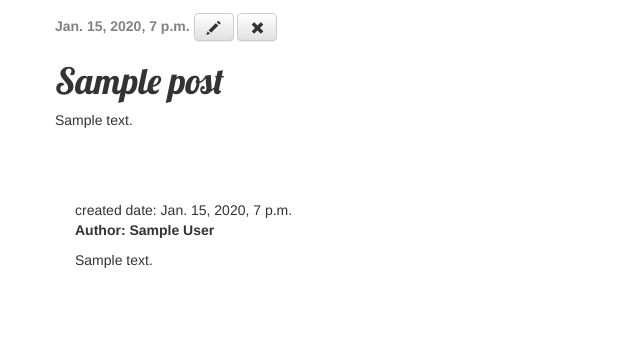
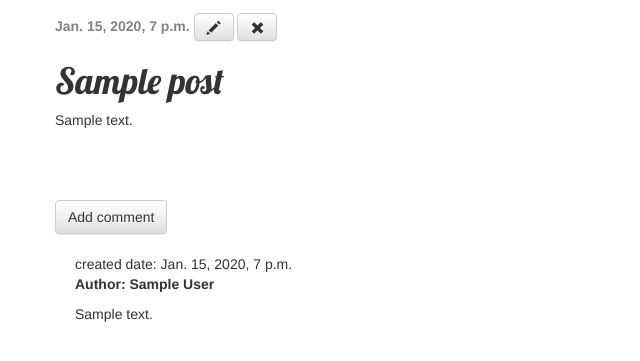
Before and after one commit to taewoojin/my-first-blog, a Django app: page /post/1/ in a window 1280 px wide. Shown: the part 131-492 px from the top of the page, without its empty margins (0-640 px from the left). Run offline with Django 3.2, Linux system fonts and the light colour scheme; a user stored in the database is signed in; tables that the repository leaves empty hold one stand-in row (values such as "Sample post"); some libraries are stand-ins or nearby versions.

Commit message:
Added comment button and form

```diff
--- a/blog/models.py
+++ b/blog/models.py
@@ -1,5 +1,6 @@
 from django.db import models
 from django.utils import timezone
+
 
 class Post(models.Model):
     author = models.ForeignKey('auth.User')
@@ -15,6 +16,7 @@ class Post(models.Model):
     def __str__(self):
         return self.title
 
+
 class Comment(models.Model):
     post = models.ForeignKey('blog.Post', related_name='comments')
     author = models.CharField(max_length=200)
--- a/blog/templates/blog/post_detail.html
+++ b/blog/templates/blog/post_detail.html
@@ -14,6 +14,7 @@
     <h1>{{ post.title }} </h1>
     <p>{{ post.text|linebreaks }}</p>
 </div>
+<a class="btn btn-default" href="{% url 'add_comment_to_post' pk=post.pk %}" >Add comment</a>
 {% for comment in post.comments.all %}
     <div class="comment">
         <div>created date: {{ comment.created_date }}</div>
@@ -21,6 +22,6 @@
         <p>{{ comment.text|linebreaks }}</p>
     </div>
 {% empty %}
-    <p>No comments here yet: </p>
+    <p>No comments here yet :( </p>
 {% endfor %}
 {% endblock %}
--- a/blog/templates/blog/post_list.html
+++ b/blog/templates/blog/post_list.html
@@ -8,6 +8,7 @@
             </div>
             <h1><a href="{% url 'post_detail' pk=post.pk %}">{{post.title}}</a></h1>
             <p>{{post.text|linebreaks}}</p>
+            <a href="{% url 'post_detail' pk=post.pk %}" >Comments: {{ post.comments.count }}</a>
         </div>
     {% endfor %}
 {% endblock %}
--- a/blog/urls.py
+++ b/blog/urls.py
@@ -9,4 +9,5 @@ urlpatterns = [
     url(r'^draft/$', views.post_draft_list, name="post_draft_list"),
     url(r'^post/(?P<pk>\d+)/publish/$', views.post_publish, name="post_publish"),
     url(r'^post/(?P<pk>\d+)/remove/$', views.post_remove, name="post_remove"),
+    url(r'^post/(?P<pk>\d+)/comment/$', views.add_comment_to_post, name="add_comment_to_post"),
 ]
--- a/blog/views.py
+++ b/blog/views.py
@@ -1,7 +1,7 @@
 from django.shortcuts import render, get_object_or_404, redirect
 from django.utils import timezone
 from .models import Post
-from .forms import PostForm
+from .forms import PostForm, CommentForm
 from django.contrib.auth.decorators import login_required
 
 @login_required
@@ -58,3 +58,17 @@ def post_remove(request, pk):
     post = get_object_or_404(Post, pk=pk)
     post.delete()
     return redirect('blog.views.post_list')
+
+@login_required
+def add_comment_to_post(request, pk):
+    post = get_object_or_404(Post, pk=pk)
+    if request.method == "POST":
+        form = CommentForm(request.POST)
+        if form.is_valid():
+            comment = form.save(commit=False)
+            comment.post = post
+            comment.save()
+            return redirect('blog.view.post.detail', pk=pk)
+    else:
+        form = CommentForm()
+    return render('blog/add_comment_to_post.html', {'form': form})
```
Also changed, not shown: blog/forms.py (+9 -1 lines).
